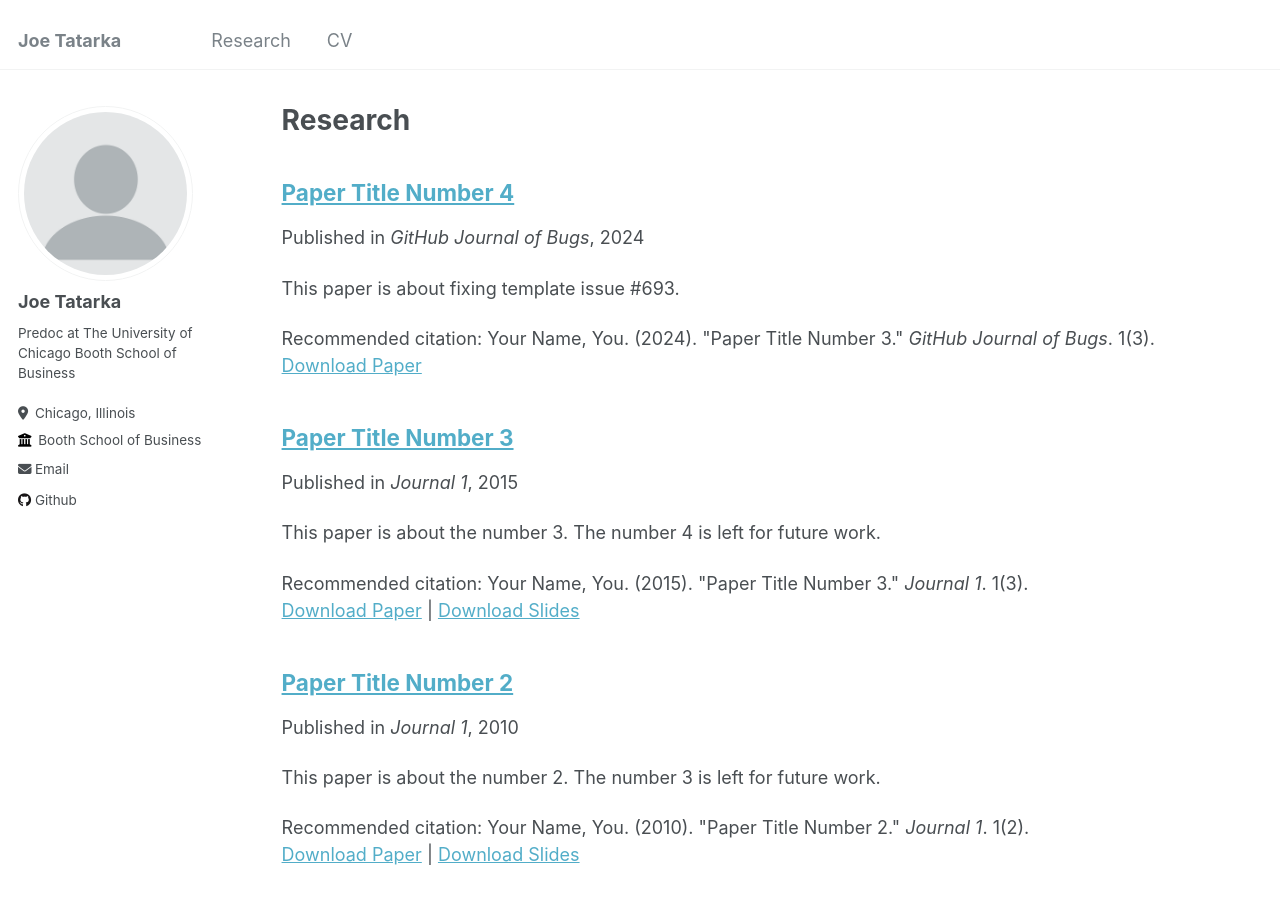
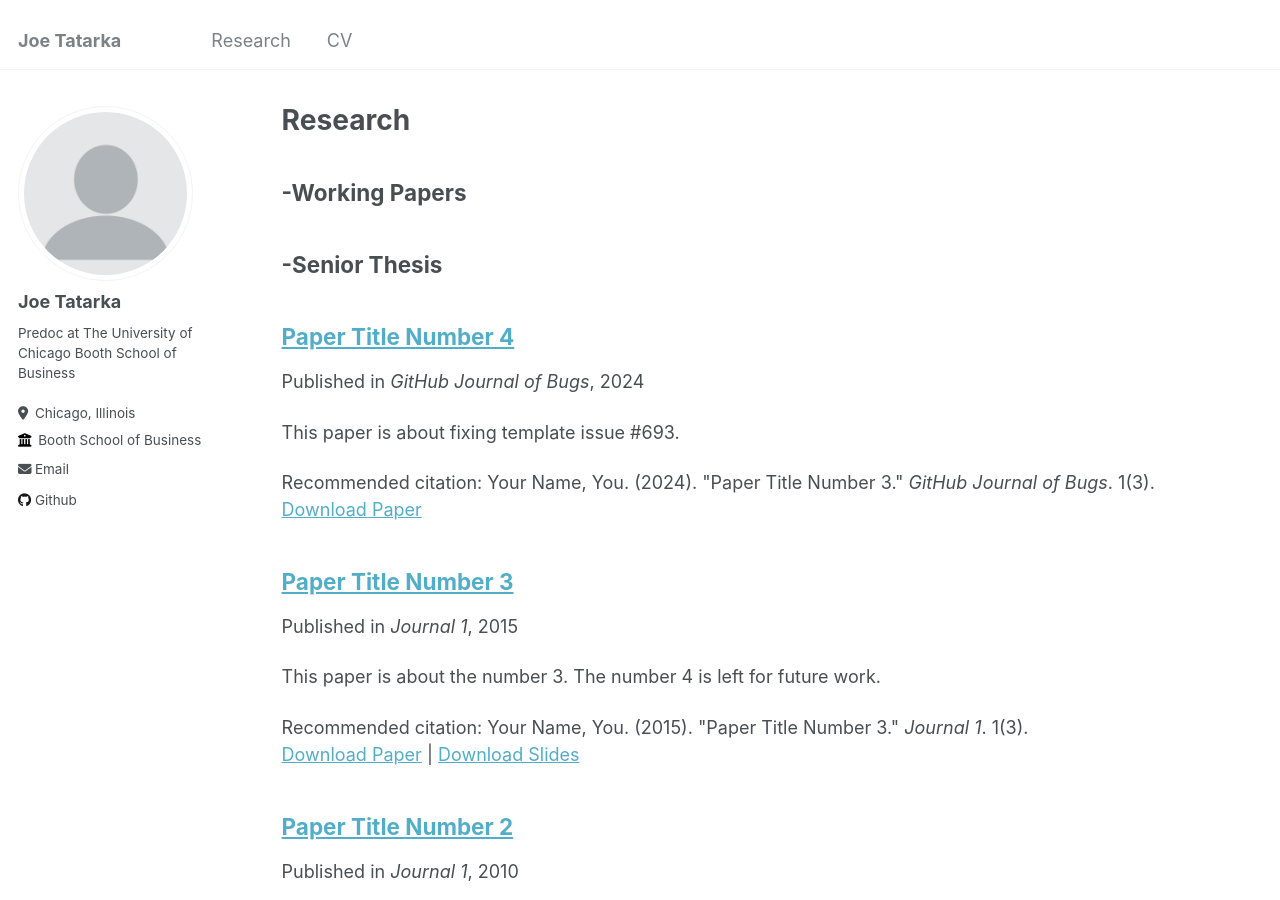
Before and after one commit to JoeTatarka/JoeTatarka.github.io, a Jekyll site: the page built from _pages/publications.md, in a window 1280 px wide and 900 px high. Built offline with Jekyll 4.4.1, drawn with Linux system fonts in a browser that asks for light colours.

Commit message:
Update publications.md

```diff
--- a/_pages/publications.md
+++ b/_pages/publications.md
@@ -11,6 +11,12 @@ author_profile: true
 
 {% include base_path %}
 
+-Working Papers
+-======
+
+-Senior Thesis
+-======
+
 {% for post in site.publications reversed %}
   {% include archive-single.html %}
 {% endfor %}
```
